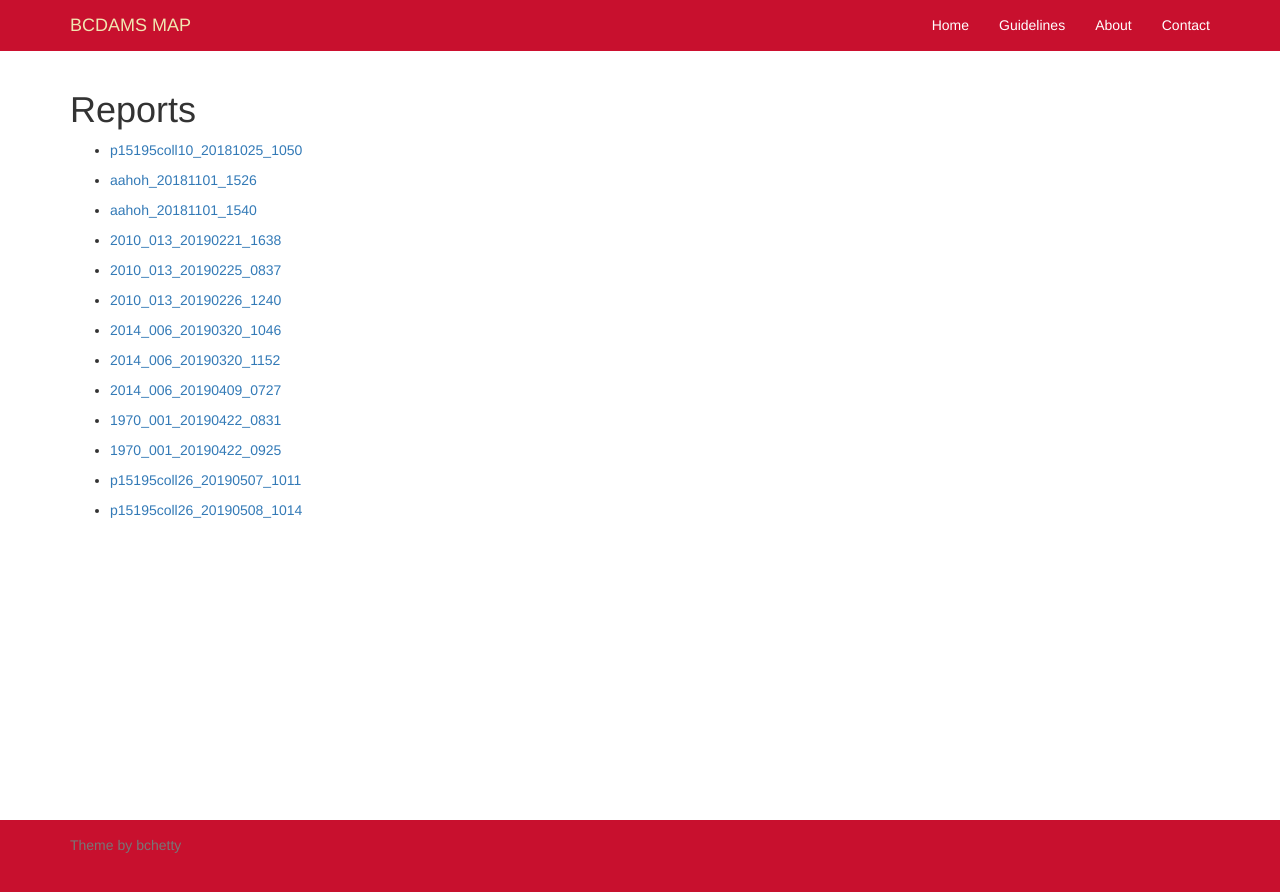
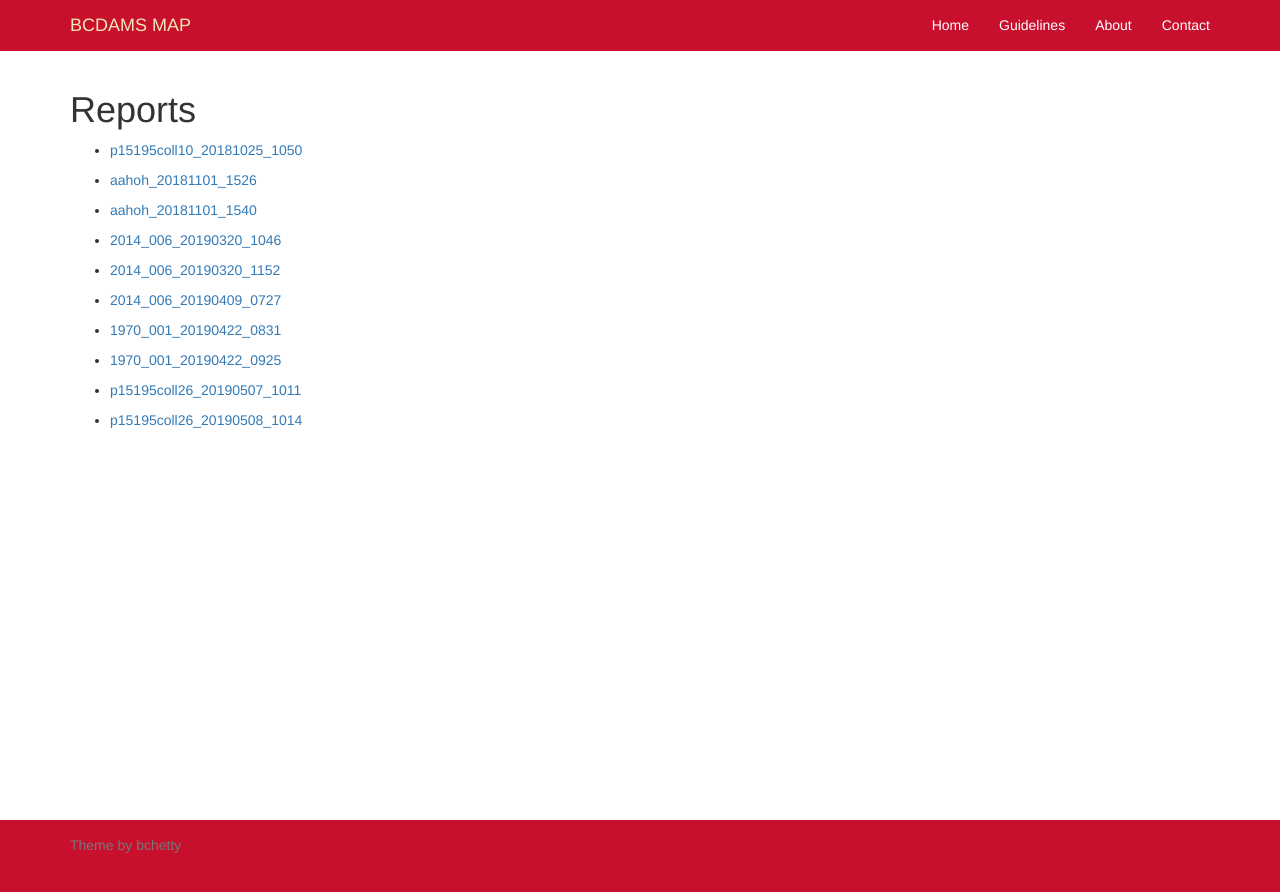
Before and after one commit to uhlibraries-digital/bcdams-map, a Jekyll site: the page built from migration/index.md, in a window 1280 px wide. Shown: the top 892 px of the page. Built offline with Jekyll 4.4.1, drawn with Linux system fonts in a browser that asks for light colours; nearby versions of some CDN libraries; comment, search, counter and statistics services are not loaded.

Commit message:
remove ypina report links

```diff
--- a/_data/migration.yml
+++ b/_data/migration.yml
@@ -6,15 +6,6 @@
 
 - label: aahoh_20181101_1540
   file: aahoh_20181101_1540
-
-- label: '2010_013_20190221_1638'
-  file: '2010_013_20190221_1638'
-
-- label: '2010_013_20190225_0837'
-  file: '2010_013_20190225_0837'
-
-- label: '2010_013_20190226_1240'
-  file: '2010_013_20190226_1240'
 
 - label: '2014_006_20190320_1046'
   file: '2014_006_20190320_1046'
```
